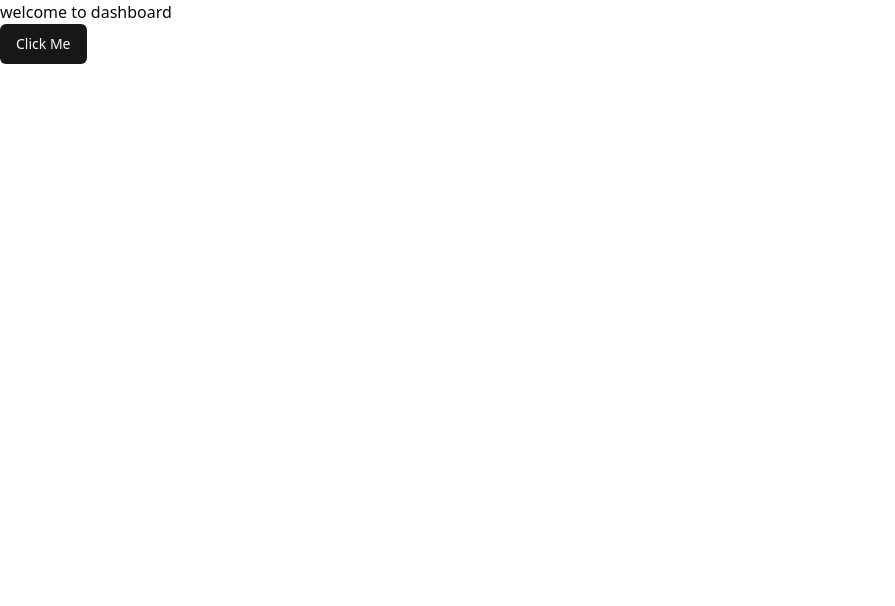
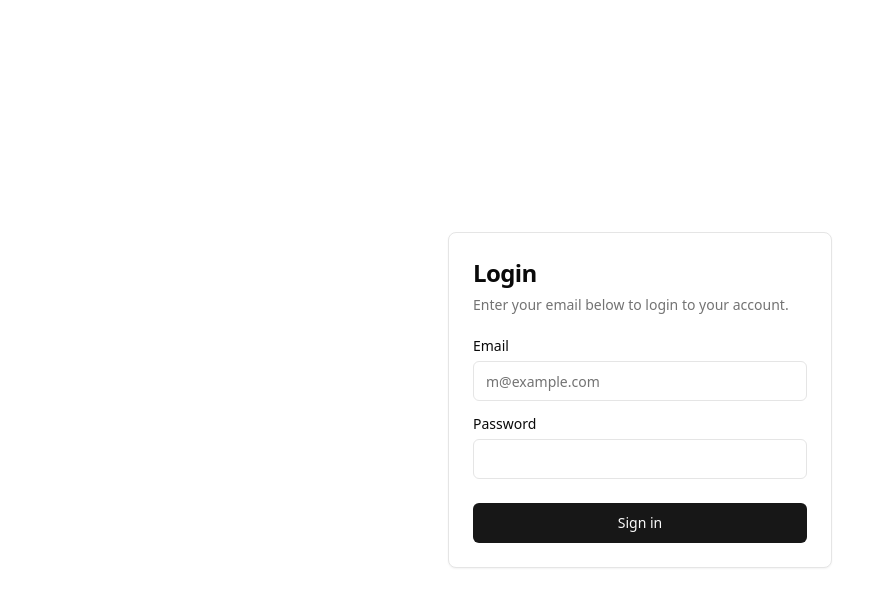
Before and after one commit to Aarav8400/react-dashboard, a React (Vite) app: page /login in a window 1280 px wide. Shown: the top 606 px of the page, without its empty margins (0-895 px from the left). Built offline with nearby package versions, Linux system fonts and the light colour scheme.

Commit message:
add login page

```diff
--- a/package.json
+++ b/package.json
@@ -10,12 +10,14 @@
     "preview": "vite preview"
   },
   "dependencies": {
+    "@radix-ui/react-label": "^2.0.2",
     "@radix-ui/react-slot": "^1.0.2",
     "class-variance-authority": "^0.7.0",
     "clsx": "^2.1.1",
     "lucide-react": "^0.376.0",
     "react": "^18.2.0",
     "react-dom": "^18.2.0",
+    "react-router-dom": "^6.23.0",
     "tailwind-merge": "^2.3.0",
     "tailwindcss-animate": "^1.0.7"
   },
--- a/src/App.tsx
+++ /dev/null
@@ -1,12 +0,0 @@
-import { Button } from "./components/ui/button"
-
-const App = () => {
-  return (
-    <>
-      <h1>welcome to dashboard</h1>
-      <Button >Click Me</Button>
-    </>
-  )
-}
-
-export default App
--- /dev/null
+++ b/src/components/ui/card.tsx
@@ -0,0 +1,79 @@
+import * as React from "react"
+
+import { cn } from "@/lib/utils"
+
+const Card = React.forwardRef<
+  HTMLDivElement,
+  React.HTMLAttributes<HTMLDivElement>
+>(({ className, ...props }, ref) => (
+  <div
+    ref={ref}
+    className={cn(
+      "rounded-lg border bg-card text-card-foreground shadow-sm",
+      className
+    )}
+    {...props}
+  />
+))
+Card.displayName = "Card"
+
+const CardHeader = React.forwardRef<
+  HTMLDivElement,
+  React.HTMLAttributes<HTMLDivElement>
+>(({ className, ...props }, ref) => (
+  <div
+    ref={ref}
+    className={cn("flex flex-col space-y-1.5 p-6", className)}
+    {...props}
+  />
+))
+CardHeader.displayName = "CardHeader"
+
+const CardTitle = React.forwardRef<
+  HTMLParagraphElement,
+  React.HTMLAttributes<HTMLHeadingElement>
+>(({ className, ...props }, ref) => (
+  <h3
+    ref={ref}
+    className={cn(
+      "text-2xl font-semibold leading-none tracking-tight",
+      className
+    )}
+    {...props}
+  />
+))
+CardTitle.displayName = "CardTitle"
+
+const CardDescription = React.forwardRef<
+  HTMLParagraphElement,
+  React.HTMLAttributes<HTMLParagraphElement>
+>(({ className, ...props }, ref) => (
+  <p
+    ref={ref}
+    className={cn("text-sm text-muted-foreground", className)}
+    {...props}
+  />
+))
+CardDescription.displayName = "CardDescription"
+
+const CardContent = React.forwardRef<
+  HTMLDivElement,
+  React.HTMLAttributes<HTMLDivElement>
+>(({ className, ...props }, ref) => (
+  <div ref={ref} className={cn("p-6 pt-0", className)} {...props} />
+))
+CardContent.displayName = "CardContent"
+
+const CardFooter = React.forwardRef<
+  HTMLDivElement,
+  React.HTMLAttributes<HTMLDivElement>
+>(({ className, ...props }, ref) => (
+  <div
+    ref={ref}
+    className={cn("flex items-center p-6 pt-0", className)}
+    {...props}
+  />
+))
+CardFooter.displayName = "CardFooter"
+
+export { Card, CardHeader, CardFooter, CardTitle, CardDescription, CardContent }
--- /dev/null
+++ b/src/components/ui/input.tsx
@@ -0,0 +1,25 @@
+import * as React from "react"
+
+import { cn } from "@/lib/utils"
+
+export interface InputProps
+  extends React.InputHTMLAttributes<HTMLInputElement> {}
+
+const Input = React.forwardRef<HTMLInputElement, InputProps>(
+  ({ className, type, ...props }, ref) => {
+    return (
+      <input
+        type={type}
+        className={cn(
+          "flex h-10 w-full rounded-md border border-input bg-background px-3 py-2 text-sm ring-offset-background file:border-0 file:bg-transparent file:text-sm file:font-medium placeholder:text-muted-foreground focus-visible:outline-none focus-visible:ring-2 focus-visible:ring-ring focus-visible:ring-offset-2 disabled:cursor-not-allowed disabled:opacity-50",
+          className
+        )}
+        ref={ref}
+        {...props}
+      />
+    )
+  }
+)
+Input.displayName = "Input"
+
+export { Input }
--- /dev/null
+++ b/src/components/ui/label.tsx
@@ -0,0 +1,26 @@
+"use client"
+
+import * as React from "react"
+import * as LabelPrimitive from "@radix-ui/react-label"
+import { cva, type VariantProps } from "class-variance-authority"
+
+import { cn } from "@/lib/utils"
+
+const labelVariants = cva(
+  "text-sm font-medium leading-none peer-disabled:cursor-not-allowed peer-disabled:opacity-70"
+)
+
+const Label = React.forwardRef<
+  React.ElementRef<typeof LabelPrimitive.Root>,
+  React.ComponentPropsWithoutRef<typeof LabelPrimitive.Root> &
+    VariantProps<typeof labelVariants>
+>(({ className, ...props }, ref) => (
+  <LabelPrimitive.Root
+    ref={ref}
+    className={cn(labelVariants(), className)}
+    {...props}
+  />
+))
+Label.displayName = LabelPrimitive.Root.displayName
+
+export { Label }
--- a/src/main.tsx
+++ b/src/main.tsx
@@ -1,10 +1,11 @@
 import React from 'react'
 import ReactDOM from 'react-dom/client'
-import App from './App.tsx'
 import './index.css'
+import router from './router.tsx'
+import { RouterProvider } from 'react-router-dom'
 
 ReactDOM.createRoot(document.getElementById('root')!).render(
   <React.StrictMode>
-    <App />
+   <RouterProvider router={router} />
   </React.StrictMode>,
 )
--- /dev/null
+++ b/src/pages/HomePage.tsx
@@ -0,0 +1,8 @@
+
+const HomePage = () => {
+  return (
+    <div>HomePage</div>
+  )
+}
+
+export default HomePage
--- /dev/null
+++ b/src/pages/Login.tsx
@@ -0,0 +1,40 @@
+import { Button } from "@/components/ui/button"
+import {
+    Card,
+    CardContent,
+    CardDescription,
+    CardFooter,
+    CardHeader,
+    CardTitle,
+  } from "@/components/ui/card"
+  import { Input } from "@/components/ui/input"
+import { Label } from "@/components/ui/label"
+const LoginPage = () => {
+  return (
+    <section className="flex justify-center items-center h-screen">
+        <Card className="w-full max-w-sm">
+      <CardHeader>
+        <CardTitle className="text-2xl">Login</CardTitle>
+        <CardDescription>
+          Enter your email below to login to your account.
+        </CardDescription>
+      </CardHeader>
+      <CardContent className="grid gap-4">
+        <div className="grid gap-2">
+          <Label htmlFor="email">Email</Label>
+          <Input id="email" type="email" placeholder="m@example.com" required />
+        </div>
+        <div className="grid gap-2">
+          <Label htmlFor="password">Password</Label>
+          <Input id="password" type="password" required />
+        </div>
+      </CardContent>
+      <CardFooter>
+        <Button className="w-full">Sign in</Button>
+      </CardFooter>
+    </Card>
+    </section>
+  )
+}
+
+export default LoginPage
--- /dev/null
+++ b/src/router.tsx
@@ -0,0 +1,17 @@
+import { createBrowserRouter } from "react-router-dom";
+import LoginPage from "@/pages/Login"
+import HomePage from "./pages/HomePage";
+
+const router=createBrowserRouter([
+    {
+        path:"/",
+        element:<HomePage/>
+    },
+    {
+
+        path:"/login",
+        element:<LoginPage/>
+    }
+])
+
+export default router
```
Also changed, not shown: 1 other file (tests, documents, lock files or other folders).
